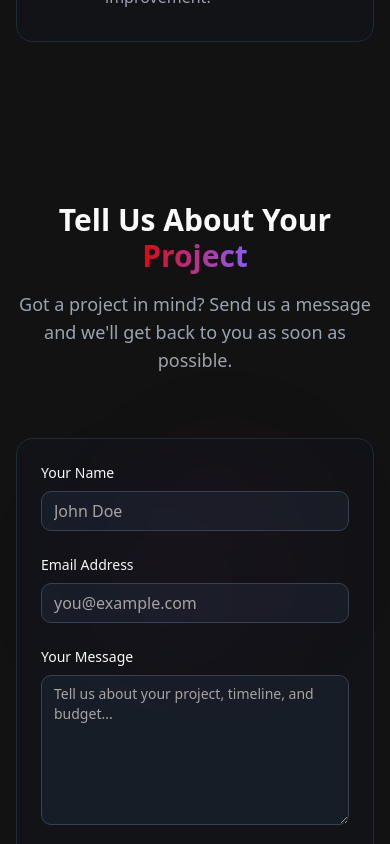
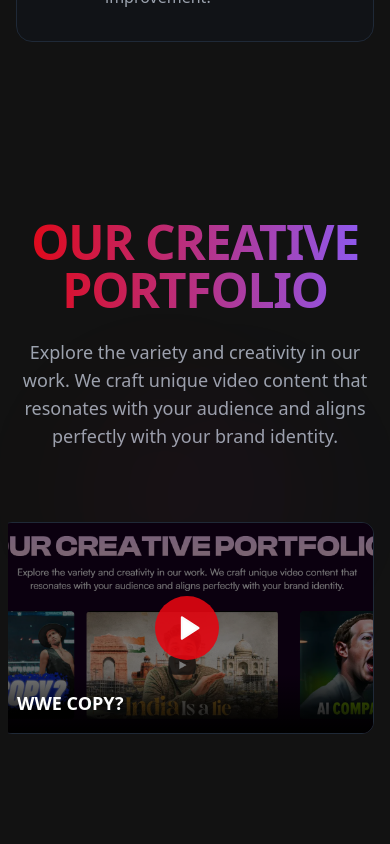
Before and after one commit to priyansh-6307/vibrant-redesign-magic, a React (Vite) app: page / in a window 390 px wide. Shown: the part 4340-5184 px from the top of the page. Built offline with nearby package versions, Linux system fonts and the light colour scheme.

Commit message:
Add video slider section
Adds a video slider section to the website.

```diff
--- a/package.json
+++ b/package.json
@@ -19,7 +19,7 @@
     "@radix-ui/react-checkbox": "^1.1.1",
     "@radix-ui/react-collapsible": "^1.1.0",
     "@radix-ui/react-context-menu": "^2.2.1",
-    "@radix-ui/react-dialog": "^1.1.2",
+    "@radix-ui/react-dialog": "^1.1.6",
     "@radix-ui/react-dropdown-menu": "^2.1.1",
     "@radix-ui/react-hover-card": "^1.1.1",
     "@radix-ui/react-label": "^2.1.0",
--- /dev/null
+++ b/src/components/Portfolio.tsx
@@ -0,0 +1,143 @@
+
+import React, { useState, useRef } from "react";
+import { Play } from "lucide-react";
+import {
+  Carousel,
+  CarouselContent,
+  CarouselItem,
+  CarouselPrevious,
+  CarouselNext
+} from "@/components/ui/carousel";
+import { AspectRatio } from "@/components/ui/aspect-ratio";
+import { Dialog, DialogContent, DialogTrigger } from "@/components/ui/dialog";
+import { cn } from "@/lib/utils";
+
+interface VideoItem {
+  id: string;
+  title: string;
+  thumbnail: string;
+  videoId: string;
+}
+
+const videoItems: VideoItem[] = [
+  {
+    id: "video1",
+    title: "WWE COPY?",
+    thumbnail: "/lovable-uploads/45b5b683-1c0e-4a1d-8a27-23abecbacade.png",
+    videoId: "dQw4w9WgXcQ" // Example YouTube ID - replace with actual videos
+  },
+  {
+    id: "video2",
+    title: "India Is a Lie",
+    thumbnail: "/lovable-uploads/45b5b683-1c0e-4a1d-8a27-23abecbacade.png",
+    videoId: "dQw4w9WgXcQ" // Example YouTube ID - replace with actual videos
+  },
+  {
+    id: "video3",
+    title: "AI COMPANY BEATS ZUCK",
+    thumbnail: "/lovable-uploads/45b5b683-1c0e-4a1d-8a27-23abecbacade.png",
+    videoId: "dQw4w9WgXcQ" // Example YouTube ID - replace with actual videos
+  },
+  {
+    id: "video4",
+    title: "The Future of Social Media",
+    thumbnail: "/lovable-uploads/45b5b683-1c0e-4a1d-8a27-23abecbacade.png",
+    videoId: "dQw4w9WgXcQ" // Example YouTube ID - replace with actual videos
+  },
+  {
+    id: "video5",
+    title: "Creator Economy Explained",
+    thumbnail: "/lovable-uploads/45b5b683-1c0e-4a1d-8a27-23abecbacade.png",
+    videoId: "dQw4w9WgXcQ" // Example YouTube ID - replace with actual videos
+  }
+];
+
+const Portfolio = () => {
+  const [activeVideo, setActiveVideo] = useState<string | null>(null);
+  const [isHovering, setIsHovering] = useState(false);
+  const carouselRef = useRef<HTMLDivElement>(null);
+
+  return (
+    <section id="portfolio" className="py-24 relative overflow-hidden">
+      <div className="absolute top-1/3 left-1/4 w-64 h-64 bg-diskyo-violet/10 rounded-full blur-3xl opacity-20"></div>
+      <div className="absolute bottom-1/3 right-1/4 w-64 h-64 bg-diskyo-red/10 rounded-full blur-3xl opacity-20"></div>
+
+      <div className="container-custom text-center mb-16">
+        <h2 className="text-5xl md:text-6xl font-bold gradient-text tracking-tight">
+          OUR CREATIVE PORTFOLIO
+        </h2>
+        <p className="text-lg md:text-xl text-gray-400 max-w-3xl mx-auto mt-6">
+          Explore the variety and creativity in our work. We craft unique video content that
+          resonates with your audience and aligns perfectly with your brand identity.
+        </p>
+      </div>
+
+      <div className="container-custom px-2 sm:px-6 lg:px-8">
+        <Carousel
+          opts={{
+            align: "start",
+            loop: true,
+            dragFree: true,
+            containScroll: false,
+            speed: isHovering ? 15 : 5, // Slower on hover
+          }}
+          className="w-full"
+          ref={carouselRef}
+        >
+          <CarouselContent>
+            {videoItems.map((video) => (
+              <CarouselItem
+                key={video.id}
+                className="basis-full sm:basis-1/2 md:basis-1/3 lg:basis-1/3 p-2"
+                onMouseEnter={() => setIsHovering(true)}
+                onMouseLeave={() => setIsHovering(false)}
+              >
+                <Dialog>
+                  <DialogTrigger asChild>
+                    <div className="group cursor-pointer relative overflow-hidden rounded-xl border border-gray-800">
+                      <AspectRatio ratio={16 / 9}>
+                        <img
+                          src={video.thumbnail}
+                          alt={video.title}
+                          className="w-full h-full object-cover transition-transform duration-500 group-hover:scale-105"
+                        />
+                        <div className="absolute inset-0 bg-black/40 group-hover:bg-black/30 transition-all duration-300"></div>
+                        <div className="absolute inset-0 flex items-center justify-center">
+                          <div className="w-16 h-16 rounded-full bg-diskyo-red/90 flex items-center justify-center group-hover:scale-110 transition-transform duration-300">
+                            <Play fill="white" size={28} className="ml-1" />
+                          </div>
+                        </div>
+                      </AspectRatio>
+                      <div className="absolute bottom-0 left-0 right-0 p-4 bg-gradient-to-t from-black to-transparent">
+                        <h3 className="text-lg font-bold text-white">{video.title}</h3>
+                      </div>
+                    </div>
+                  </DialogTrigger>
+                  <DialogContent className="sm:max-w-3xl bg-diskyo-black border-gray-800">
+                    <div className="aspect-video w-full">
+                      <iframe
+                        width="100%"
+                        height="100%"
+                        src={`https://www.youtube.com/embed/${video.videoId}?autoplay=1`}
+                        title={video.title}
+                        allow="accelerometer; autoplay; clipboard-write; encrypted-media; gyroscope; picture-in-picture"
+                        allowFullScreen
+                        className="rounded-md"
+                      ></iframe>
+                    </div>
+                  </DialogContent>
+                </Dialog>
+              </CarouselItem>
+            ))}
+          </CarouselContent>
+          <div className="flex justify-center mt-6 space-x-2">
+            <CarouselPrevious className="position-static" />
+            <CarouselNext className="position-static" />
+          </div>
+        </Carousel>
+      </div>
+    </section>
+  );
+};
+
+export default Portfolio;
--- a/src/components/ui/dialog.tsx
+++ b/src/components/ui/dialog.tsx
@@ -1,3 +1,4 @@
+
 import * as React from "react"
 import * as DialogPrimitive from "@radix-ui/react-dialog"
 import { X } from "lucide-react"
@@ -8,9 +9,13 @@ const Dialog = DialogPrimitive.Root
 
 const DialogTrigger = DialogPrimitive.Trigger
 
-const DialogPortal = DialogPrimitive.Portal
-
-const DialogClose = DialogPrimitive.Close
+const DialogPortal = ({
+  className,
+  ...props
+}: DialogPrimitive.DialogPortalProps) => (
+  <DialogPrimitive.Portal className={cn(className)} {...props} />
+)
+DialogPortal.displayName = DialogPrimitive.Portal.displayName
 
 const DialogOverlay = React.forwardRef<
   React.ElementRef<typeof DialogPrimitive.Overlay>,
@@ -19,7 +24,7 @@ const DialogOverlay = React.forwardRef<
   <DialogPrimitive.Overlay
     ref={ref}
     className={cn(
-      "fixed inset-0 z-50 bg-black/80  data-[state=open]:animate-in data-[state=closed]:animate-out data-[state=closed]:fade-out-0 data-[state=open]:fade-in-0",
+      "fixed inset-0 z-50 bg-black/80 backdrop-blur-sm data-[state=open]:animate-in data-[state=closed]:animate-out data-[state=closed]:fade-out-0 data-[state=open]:fade-in-0",
       className
     )}
     {...props}
@@ -36,7 +41,7 @@ const DialogContent = React.forwardRef<
     <DialogPrimitive.Content
       ref={ref}
       className={cn(
-        "fixed left-[50%] top-[50%] z-50 grid w-full max-w-lg translate-x-[-50%] translate-y-[-50%] gap-4 border bg-background p-6 shadow-lg duration-200 data-[state=open]:animate-in data-[state=closed]:animate-out data-[state=closed]:fade-out-0 data-[state=open]:fade-in-0 data-[state=closed]:zoom-out-95 data-[state=open]:zoom-in-95 data-[state=closed]:slide-out-to-left-1/2 data-[state=closed]:slide-out-to-top-[48%] data-[state=open]:slide-in-from-left-1/2 data-[state=open]:slide-in-from-top-[48%] sm:rounded-lg",
+        "fixed left-[50%] top-[50%] z-50 grid w-full max-w-lg translate-x-[-50%] translate-y-[-50%] gap-4 border bg-background p-6 shadow-lg duration-200 data-[state=open]:animate-in data-[state=closed]:animate-out data-[state=closed]:fade-out-0 data-[state=open]:fade-in-0 data-[state=closed]:zoom-out-95 data-[state=open]:zoom-in-95 data-[state=closed]:slide-out-to-left-1/2 data-[state=closed]:slide-out-to-top-[48%] data-[state=open]:slide-in-from-left-1/2 data-[state=open]:slide-in-from-top-[48%] sm:rounded-lg md:w-full",
         className
       )}
       {...props}
@@ -108,9 +113,6 @@ DialogDescription.displayName = DialogPrimitive.Description.displayName
 
 export {
   Dialog,
-  DialogPortal,
-  DialogOverlay,
-  DialogClose,
   DialogTrigger,
   DialogContent,
   DialogHeader,
--- a/src/pages/Index.tsx
+++ b/src/pages/Index.tsx
@@ -3,6 +3,7 @@ import React from "react";
 import Header from "@/components/Header";
 import Hero from "@/components/Hero";
 import Features from "@/components/Features";
+import Portfolio from "@/components/Portfolio";
 import Contact from "@/components/Contact";
 import FAQ from "@/components/FAQ";
 import Footer from "@/components/Footer";
@@ -14,6 +15,7 @@ const Index = () => {
       <main>
         <Hero />
         <Features />
+        <Portfolio />
         <Contact />
         <FAQ />
       </main>
```
Also changed, not shown: public/lovable-uploads/45b5b683-1c0e-4a1d-8a27-23abecbacade.png (added), 1 other file (tests, documents, lock files or other folders).
